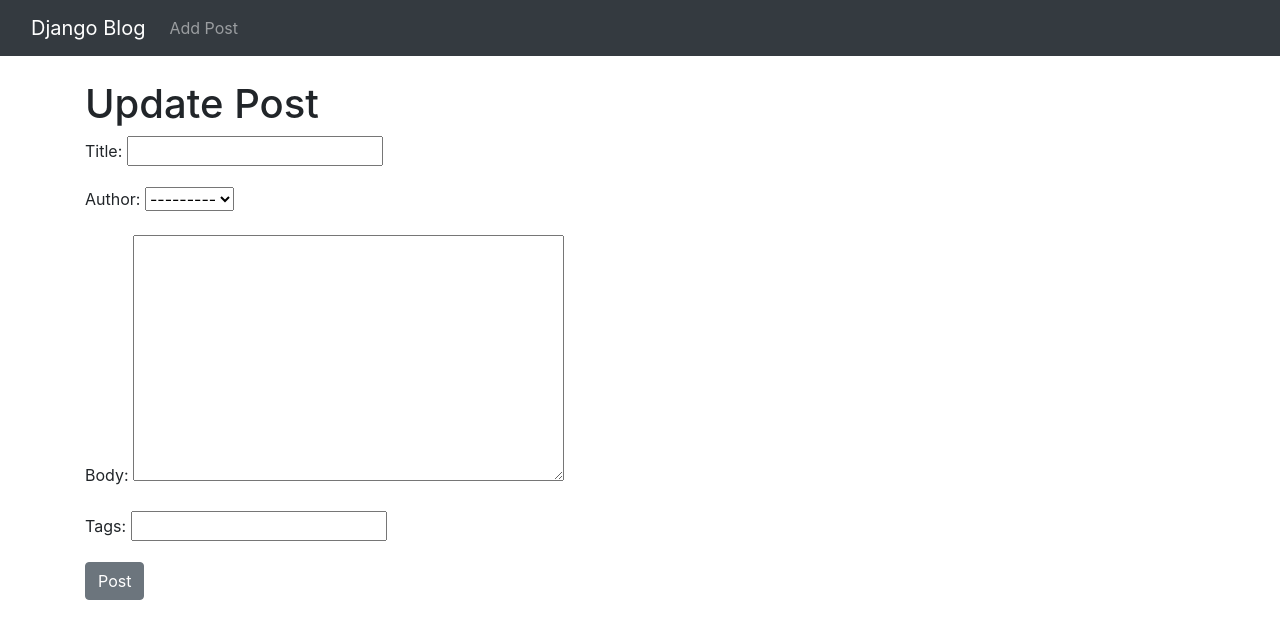
After one commit to pzandre/django-blog, a Django app: template src/blog/templates/update_post.html in a window 1280 px wide. The commit adds this page. Shown: the top 639 px of the page. Run offline with Django 3.2, Linux system fonts and the light colour scheme; the template is opened without the code that fills it: values that come from a table or form of the project are taken from there, others are empty; some libraries are stand-ins or nearby versions.

Commit message:
Add Edit Post Form

```diff
--- a/src/blog/forms.py
+++ b/src/blog/forms.py
@@ -7,8 +7,20 @@ class PostForm(forms.ModelForm):
         fields = ['title', 'author', 'body', 'tags']
 
         widget = {
-            'title': forms.TextInput(attrs={'class': 'form-control'}),
-            'author': forms.Select(attrs={'class': 'form-control'}),
-            'body': forms.Textarea(attrs={'class': 'form-control'}),
-            'tags': forms.TextInput(attrs={'class': 'form-control'}),
+            'title': forms.TextInput(attrs={'class': 'form-control', 'placeholder': 'Enter the title for your post'}),
+            'author': forms.Select(attrs={'class': 'form-control', 'placeholder': 'Who are you?'}),
+            'body': forms.Textarea(attrs={'class': 'form-control', 'placeholder': "What's in your mind?"}),
+            'tags': forms.TextInput(attrs={'class': 'form-control', 'placeholder': 'What is this post related to?'}),
         }
+
+
+class EditForm(forms.ModelForm):
+    class Meta:
+        model = Post
+        fields = ['title', 'body', 'tags']
+
+        widget = {
+            'title': forms.TextInput(attrs={'class': 'form-control', 'placeholder': 'Enter the title for your post'}),
+            'body': forms.Textarea(attrs={'class': 'form-control', 'placeholder': "What's in your mind?"}),
+            'tags': forms.TextInput(attrs={'class': 'form-control', 'placeholder': 'What is this post related to?'}),
+        }
--- a/src/blog/templates/article_details.html
+++ b/src/blog/templates/article_details.html
@@ -3,7 +3,7 @@
 {% block content %}
 
     <h1>{{ post.title }}</h1>
-    <small>By: {{ post.author.first_name }} {{post.author.last_name }}</small>
+    <small>By: {{ post.author.first_name }} {{post.author.last_name }} - <a href="{% url 'update-post' post.pk %}">Edit</a></small>
     <hr>
     <br/>
     {{ post.body }}
--- a/src/blog/templates/base.html
+++ b/src/blog/templates/base.html
@@ -23,7 +23,7 @@
               <a class="nav-link active" aria-current="page" href="#">Home</a>
             </li>-->
             <li class="nav-item">
-              <a class="nav-link" href="{% url 'add_post' %}">Add Post</a>
+              <a class="nav-link" href="{% url 'add-post' %}">Add Post</a>
             </li>
             <!--<li class="nav-item dropdown">
               <a class="nav-link dropdown-toggle" href="#" id="navbarDropdown" role="button" data-bs-toggle="dropdown" aria-expanded="false">
--- a/src/blog/templates/home.html
+++ b/src/blog/templates/home.html
@@ -6,7 +6,7 @@
 
 <ul>
 {% for post in object_list %}
-    <li><a href="{% url 'article-detail' post.pk %}">{{ post.title }}</a> - {{ post.author.first_name }} {{post.author.last_name }}<br>
+    <li><a href="{% url 'article-detail' post.pk %}">{{ post.title }}</a> - {{ post.author.first_name }} {{post.author.last_name }} - <small><a href="{% url 'update-post' post.pk %}">Edit</a></small> <br>
     {{ post.body }}</li>
 {% endfor %}
 </ul>
--- /dev/null
+++ b/src/blog/templates/update_post.html
@@ -0,0 +1,12 @@
+{% extends 'base.html' %}
+{% block title %} Django Blog | Edit Post {% endblock %}
+{% block content %}
+
+<h1>Update Post</h1>
+<div class="mb-3">
+<form method="POST">
+    {% csrf_token %}
+    {{ form.as_p }}
+    <button class="btn btn-secondary">Post</button>
+</div>
+{%  endblock %}
--- a/src/blog/urls.py
+++ b/src/blog/urls.py
@@ -1,8 +1,9 @@
 from django.urls import path
-from .views import HomeView, ArticleDetailView, AddPostView
+from .views import HomeView, ArticleDetailView, AddPostView, UpdatePostView
 
 urlpatterns = [
     path('', HomeView.as_view(), name='home'),
     path('article/<int:pk>', ArticleDetailView.as_view(), name='article-detail'),
-    path('add_post/', AddPostView.as_view(), name='add_post'),
+    path('add_post/', AddPostView.as_view(), name='add-post'),
+    path('article/edit/<int:pk>', UpdatePostView.as_view(), name='update-post'),
 ]
```
Also changed, not shown: src/blog/views.py (+8 -2 lines), README.md.
